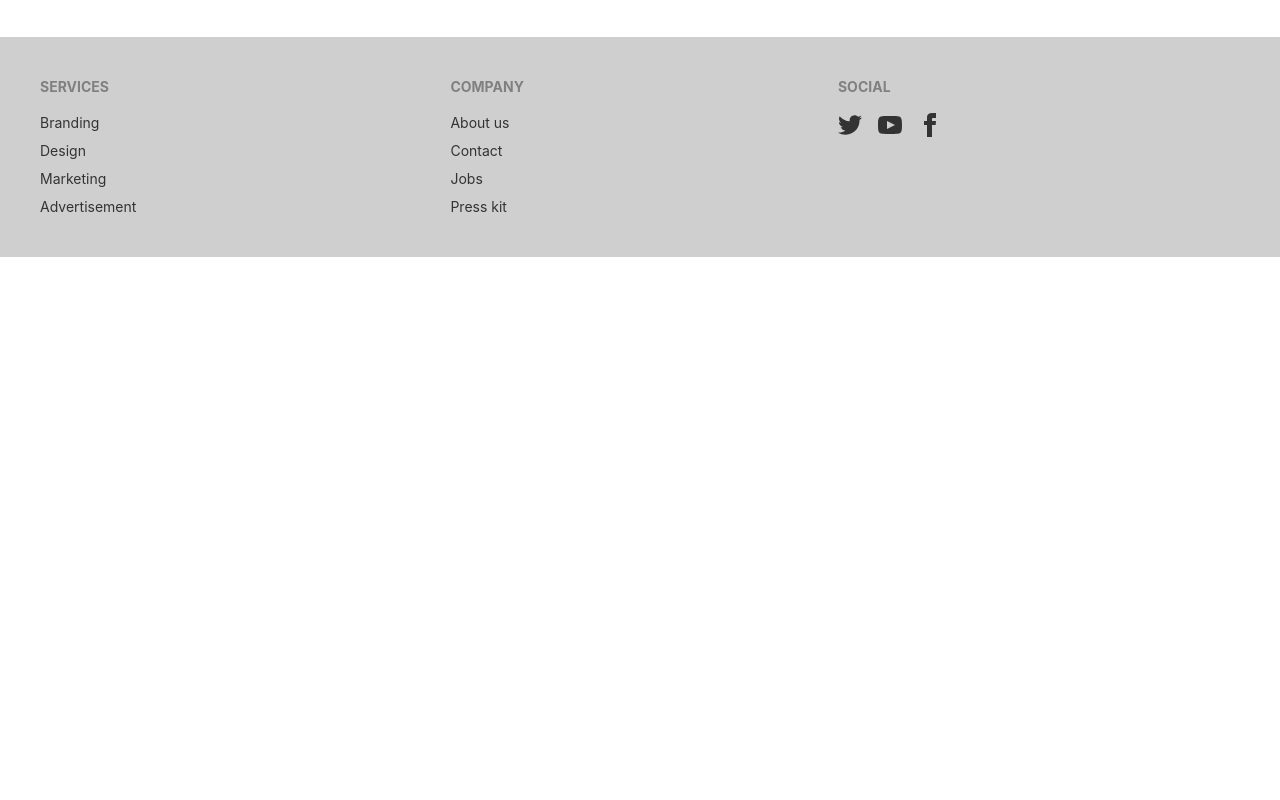
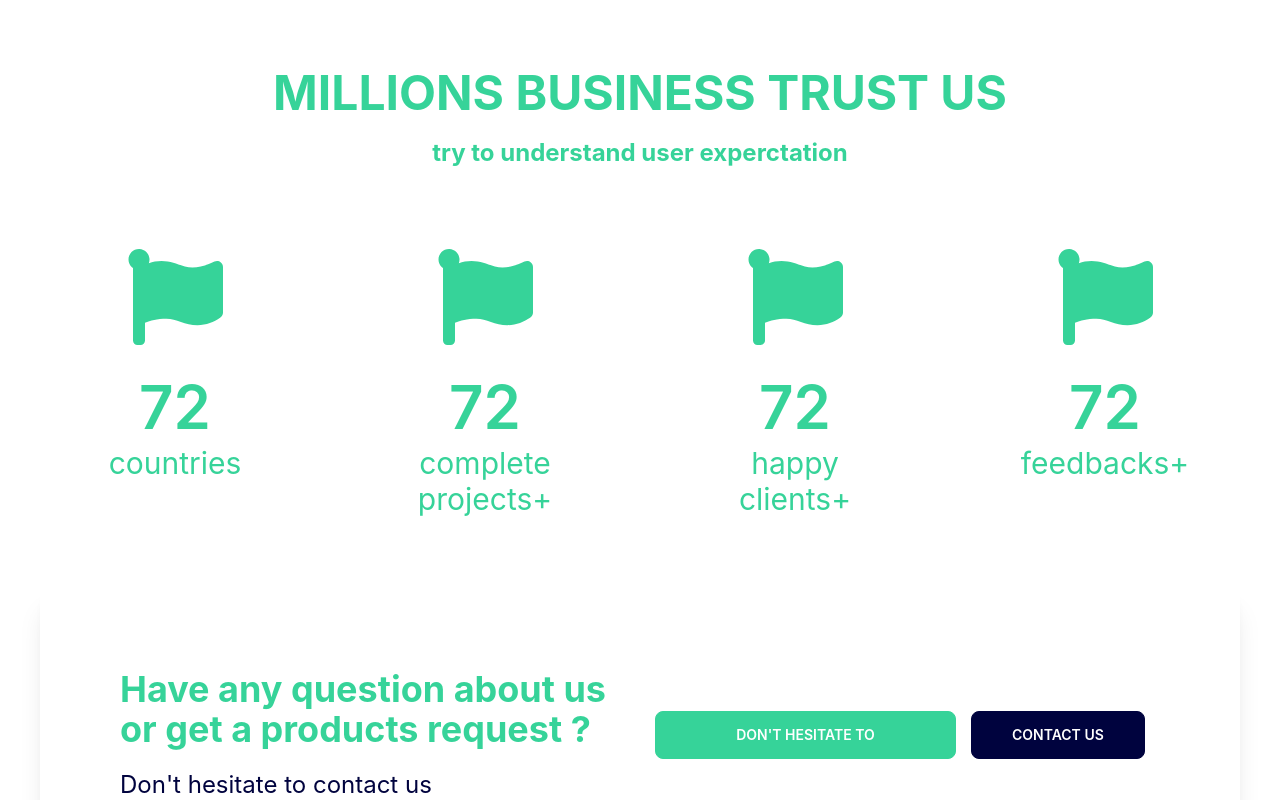
Before and after one commit to NISHAN75/manufacturer-website-client-side, a React (Create React App) app: page / in a window 1280 px wide. Shown: the part 1260-2060 px from the top of the page. Before the commit the page ends 1517 px from the top, so only its background shows below. Built offline with nearby package versions, Linux system fonts and the light colour scheme; no server answers.

Commit message:
businnes area ok

```diff
--- a/package.json
+++ b/package.json
@@ -11,6 +11,7 @@
     "react-dom": "^18.1.0",
     "react-firebase-hooks": "^5.0.3",
     "react-hook-form": "^7.31.2",
+    "react-icons": "^4.3.1",
     "react-query": "^3.39.0",
     "react-responsive-carousel": "^3.2.23",
     "react-router-dom": "^6.3.0",
--- a/src/Component/Pages/Home/Banner/Banner.js
+++ b/src/Component/Pages/Home/Banner/Banner.js
@@ -21,7 +21,7 @@ const Banner = () => {
             ride a bicycle too!
           </p>
           <button class="btn btn-primary mt-5 px-10 text-white hover:bg-white hover:text-black">
-            Warning
+          contact us
           </button>
         </div>
       </div>
--- a/src/Component/Pages/Home/BusinessSummary/BusinessSummary.js
+++ b/src/Component/Pages/Home/BusinessSummary/BusinessSummary.js
@@ -1,9 +1,71 @@
-import React from 'react';
+import React from "react";
+import { FaFlag } from "react-icons/fa";
 
 const BusinessSummary = () => {
   return (
-    <section>
-      <h2></h2>
+    <section className="my-24 px-10">
+      <h2 className="text-5xl text-center font-bold text-primary uppercase">
+        millions business trust us
+      </h2>
+      <p className="text-2xl text-center font-bold text-primary mt-5">
+        try to understand user experctation{" "}
+      </p>
+
+      <div className="summary-card grid grid-cols-1 lg:grid-cols-4 md:grid-cols-2 gap-10  my-10">
+        <div class="card  bg-base-100">
+          <figure class="px-10 pt-10">
+            <FaFlag className="text-primary text-8xl" />
+          </figure>
+          <div class="card-body items-center text-center">
+            <h2 class="card-title text-primary text-6xl">72</h2>
+            <p className="text-3xl text-primary">countries </p>
+          </div>
+        </div>
+        <div class="card  bg-base-100 ">
+          <figure class="px-10 pt-10">
+            <FaFlag className="text-primary text-8xl" />
+          </figure>
+          <div class="card-body items-center text-center">
+            <h2 class="card-title text-primary text-6xl">72</h2>
+            <p className="text-3xl text-primary">complete projects+</p>
+          </div>
+        </div>
+        <div class="card  bg-base-100">
+          <figure class="px-10 pt-10">
+            <FaFlag className="text-primary text-8xl" />
+          </figure>
+          <div class="card-body items-center text-center">
+            <h2 class="card-title text-primary text-6xl">72</h2>
+            <p className="text-3xl text-primary">happy clients+ </p>
+          </div>
+        </div>
+        <div class="card  bg-base-100">
+          <figure class="px-10 pt-10">
+            <FaFlag className="text-primary text-8xl" />
+          </figure>
+          <div class="card-body items-center text-center">
+            <h2 class="card-title text-primary text-6xl">72</h2>
+            <p className="text-3xl text-primary">feedbacks+ </p>
+          </div>
+        </div>
+      </div>
+
+      <div className="q-area grid grid-cols-1 lg:grid-cols-2 md:grid-cols-1 shadow-xl p-20">
+        <div className="q-area">
+          <h2 className="text-4xl font-bold text-primary mb-5">
+            Have any question about us or get a products request ?
+          </h2>
+          <p className="text-2xl text-secondary">
+            {" "}
+            Don't hesitate to contact us{" "}
+          </p>
+        </div>
+        <div className="q-btn flex justify-evenly items-center">
+        <button class="btn btn-primary px-20 text-white hover:bg-white hover:text-black">Don't hesitate to</button>
+        <button class="btn btn-secondary px-10 text-white hover:bg-white hover:text-black">contact us  </button>
+      </div>
+      </div>
+
     </section>
   );
 };
--- a/src/Component/Pages/Home/Home/Home.js
+++ b/src/Component/Pages/Home/Home/Home.js
@@ -1,5 +1,6 @@
 import React from 'react';
 import Banner from '../Banner/Banner';
+import BusinessSummary from '../BusinessSummary/BusinessSummary';
 import Parts from '../Parts/Parts';
 
 
@@ -9,6 +10,7 @@ const Home = () => {
     <div>
      <Banner></Banner>
      <Parts></Parts>
+     <BusinessSummary></BusinessSummary>
     </div>
   );
 };
--- a/tailwind.config.js
+++ b/tailwind.config.js
@@ -8,7 +8,7 @@ module.exports = {
       {
         doctorThem: {
           primary: "#36D399",
-          secondary: "#FFFFFF",
+          secondary: "#00033E",
           accent: "#24272E",
           neutral: "#3d4451",
           "base-100": "#ffffff",
```
Also changed, not shown: 1 other file (tests, documents, lock files or other folders).
